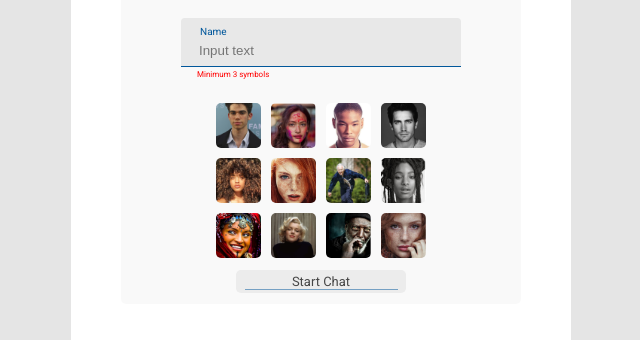
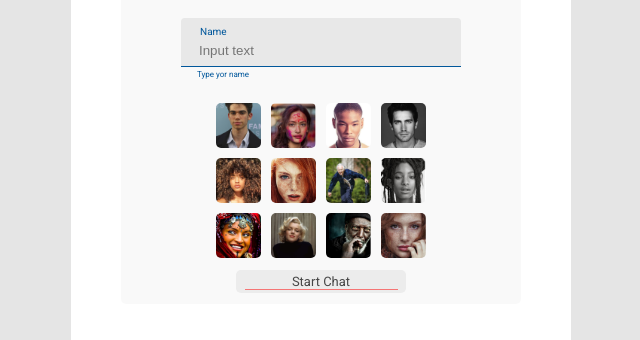
Before and after one commit to GitcrackerUK/Messenger, a React (Create React App) app in the folder Client/: page /start in a window 1280 px wide. Shown: the part 396-736 px from the top of the page, without its empty margins (319-959 px from the left). Built offline with nearby package versions, Linux system fonts and the light colour scheme.

Commit message:
red prop for validation

```diff
--- a/Client/src/components/common/Nav-item.jsx
+++ b/Client/src/components/common/Nav-item.jsx
@@ -1,5 +1,5 @@
-import styled from 'styled-components'
-import React,{useRef} from 'react'
+import styled,{css} from 'styled-components'
+import React from 'react'
 
 const Wrapper = styled.div`
 background-color:rgba(196, 196, 196, 0.25);
@@ -17,16 +17,20 @@ const Line = styled.div`
 position:absolute;
 height:1px;
 width:90%;
-background-color:rgba(1, 87, 155, 1);
 opacity:50%;
 bottom:3px;
+${p=>p.access?css`
+background-color:red;
+`:css`
+background-color:rgba(1, 87, 155, 1)`
+}
 `
 
-function NavButton({ children}){
+function NavButton({red, children}){
     return(
-        <Wrapper >
+        <Wrapper>
             {children}
-            <Line ></Line>
+            <Line access={red} ></Line>
         </Wrapper>
     )
 }
--- a/Client/src/components/common/input.jsx
+++ b/Client/src/components/common/input.jsx
@@ -32,7 +32,7 @@ font-size:8px;
 margin: 3px 0px 0px 16px;
 `
 
-export default function Input({ label, placeholder, underText, }) {
+export default function Input({red, label, placeholder, underText, }) {
     return (
         <>
             <Wrapper >
@@ -40,7 +40,7 @@ export default function Input({ label, placeholder, underText, }) {
                     <Label>{label}</Label>
                     <Inp placeholder={placeholder}></Inp>
                 </Inner>
-                <UnderText ref={div => Text = div} >{underText}</UnderText>
+               {red?<UnderText>{underText}</UnderText>:null}
             </Wrapper>
         </>
     )
--- a/Client/src/components/pages/StartChat.jsx
+++ b/Client/src/components/pages/StartChat.jsx
@@ -1,4 +1,4 @@
-import React, { useState, useEffect, useRef } from 'react'
+import React, { useState, useEffect } from 'react'
 import Input from 'components/common/input'
 import MainLayout from 'components/layout/Main'
 import styled from 'styled-components'
@@ -25,20 +25,7 @@ export default function StartChat() {
 
 
 
- useEffect(
-   ()=>{
-    console.log();
-    if (name.minLength===true) {
-        Text.innerText=""
-        Text.style.color = "rgba(1, 87, 155, 1)"
 
-    }else if (name.minLength===false){
-
-        Text.innerText="Minimum 3 symbols"
-        Text.style.color = "red"
-    }
-}
- )
 
     function handleClick(e) {
         setUser(prev => { return { ...prev, id: e } })
@@ -58,15 +45,15 @@ export default function StartChat() {
     return (
         <MainLayout  header="Start Chat" left="Chat History" leftLink="/history" rightLink="/" right="Go Back" >
             <InputWrapper onChange={(e) => updateName(e)}>
-                <Input
-                    ref={div => Text = div}
+                <Input red={!name.minLength?"red":null}
                     label="Name"
-                    placeholder="Input text">
+                    placeholder="Input text"
+                    underText="Type yor name">
                 </Input>
             </InputWrapper>
             <Grid handleClick={e => handleClick(e)} ></Grid>
             <ButtonWrapper >
-                <StLink  onCLick={updateName} to={name.minLength ? { pathname: '/chat', state: { user } } : '/start'}><NavButton   color={name.minLength}>Start Chat</NavButton></StLink>
+                <StLink onCLick={updateName} to={name.minLength ? { pathname: '/chat', state: { user } } : '/start'}><NavButton red={name.minLength?null:"red"} > Start Chat</NavButton></StLink>
             </ButtonWrapper>
 
 
```
